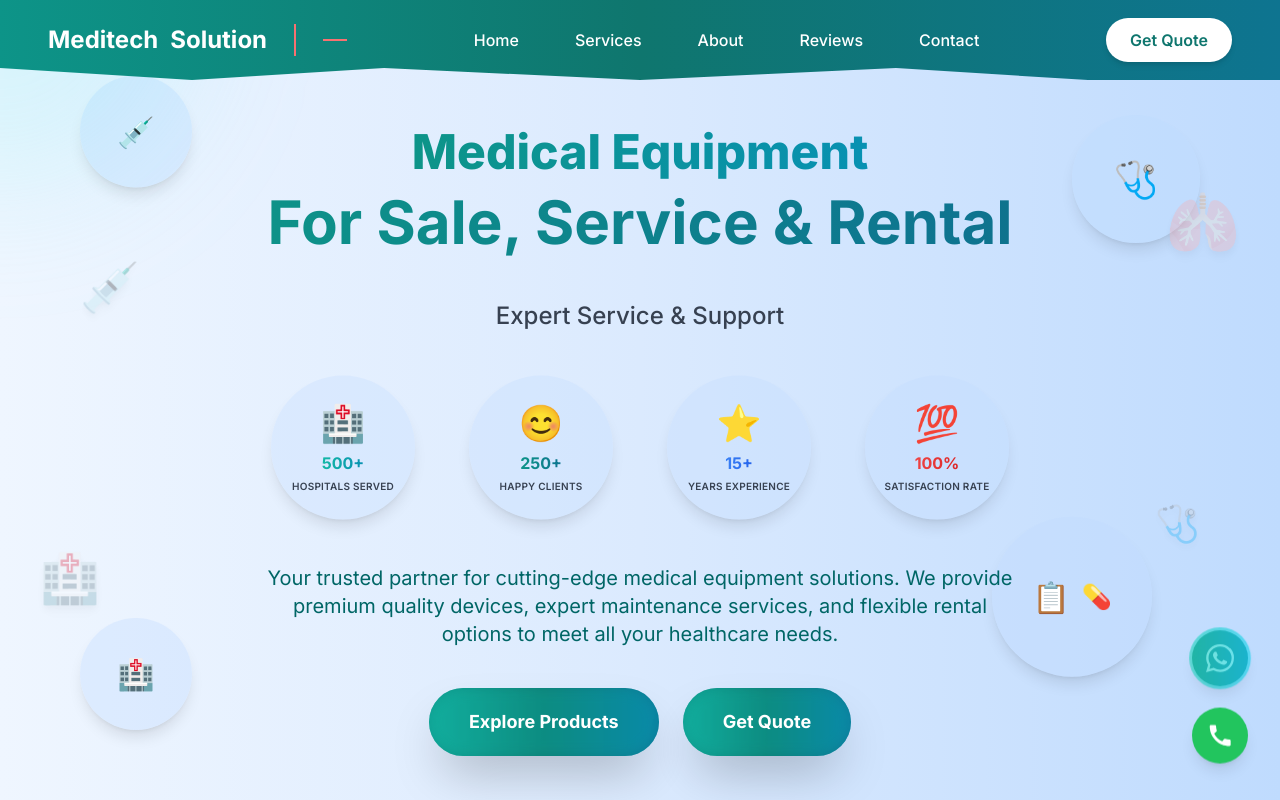
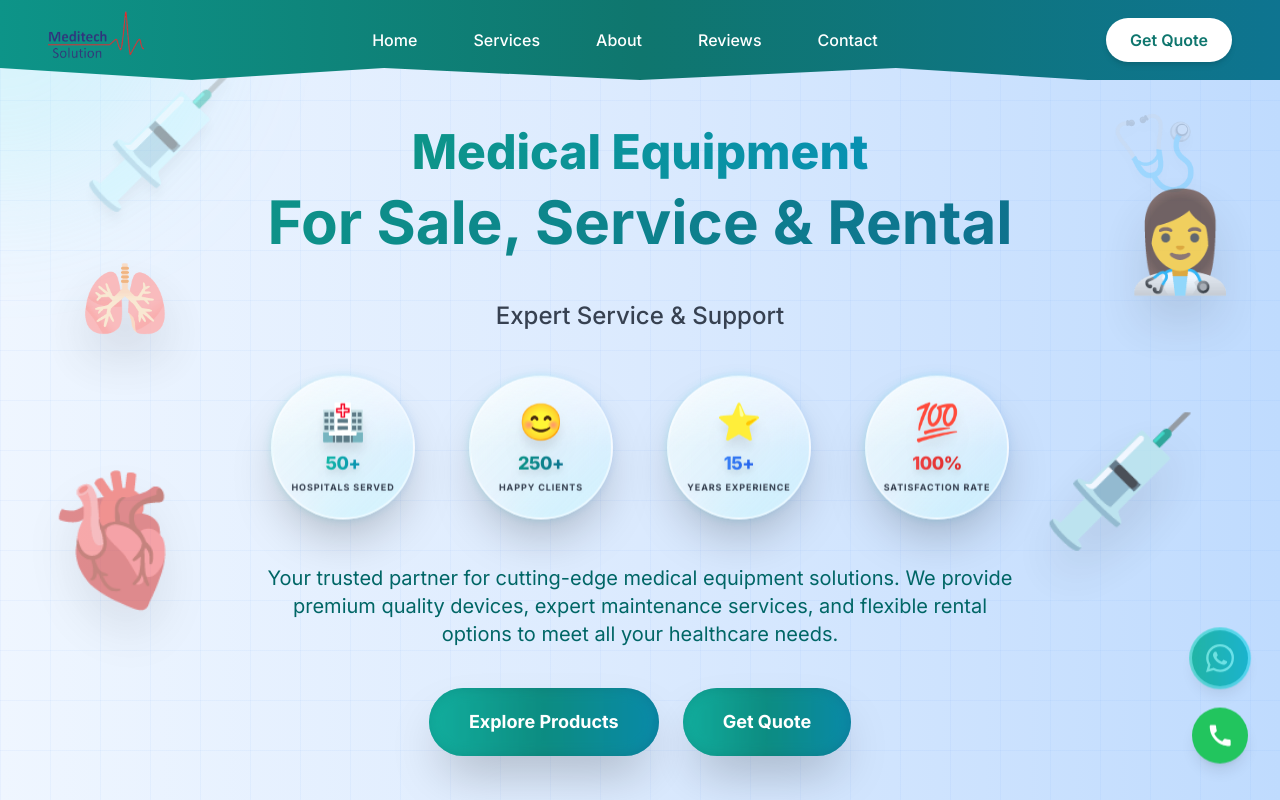
Before and after one commit to Harshanad03/meditech, a React (Create React App) app in the folder meditech-website/: page / in a window 1280 px wide. Shown: the top 800 px of the page. Built offline with nearby package versions, Linux system fonts and the light colour scheme.

Commit message:
Update website branding and content: change favicon and logo references, enhance meta descriptions, and improve hero section animations. Revise footer and navbar to include logo image and update company name styling.

```diff
--- a/meditech-website/public/index.html
+++ b/meditech-website/public/index.html
@@ -2,14 +2,15 @@
 <html lang="en">
   <head>
     <meta charset="utf-8" />
-    <link rel="icon" href="%PUBLIC_URL%/favicon.ico" />
+    <link rel="icon" href="%PUBLIC_URL%/logo.png" />
+    <link rel="shortcut icon" href="%PUBLIC_URL%/logo.png" />
     <meta name="viewport" content="width=device-width, initial-scale=1" />
     <meta name="theme-color" content="#000000" />
     <meta
       name="description"
-      content="Web site created using create-react-app"
+      content="Meditech Solution - Leading provider of advanced medical equipment including ventilators, patient monitors, ECG machines, and surgical equipment. Expert service and support for healthcare facilities."
     />
-    <link rel="apple-touch-icon" href="%PUBLIC_URL%/logo192.png" />
+    <link rel="apple-touch-icon" href="%PUBLIC_URL%/logo.png" />
     <!--
       manifest.json provides metadata used when your web app is installed on a
       user's mobile device or desktop. See https://developers.google.com/web/fundamentals/web-app-manifest/
@@ -24,7 +25,7 @@
       work correctly both with client-side routing and a non-root public URL.
       Learn how to configure a non-root public URL by running `npm run build`.
     -->
-    <title>React App</title>
+    <title>Meditech Solution - Advanced Medical Equipment & Healthcare Solutions</title>
   </head>
   <body>
     <noscript>You need to enable JavaScript to run this app.</noscript>
--- a/meditech-website/src/components/LogoLoader.jsx
+++ b/meditech-website/src/components/LogoLoader.jsx
@@ -27,36 +27,23 @@ const LogoLoader = ({ isLoading = true, onComplete }) => {
       <div className="relative">
         {/* Logo Container */}
         <div className="relative">
-          {/* Meditech Text */}
-          <div className={`text-4xl font-bold text-primary-600 transition-all duration-700 ${
-            animationState === 'initial' ? 'opacity-0 translate-y-4' : 'opacity-100 translate-y-0'
+          {/* Logo Image */}
+          <div className={`transition-all duration-700 ${
+            animationState === 'initial' ? 'opacity-0 scale-75' : 'opacity-100 scale-100'
           }`}>
-            Meditech
+            <img
+              src="/logo.png"
+              alt="Meditech Solution"
+              className="h-24 w-auto mx-auto"
+            />
           </div>
 
-          {/* Solution Text */}
-          <div className={`text-4xl font-bold text-primary-600 transition-all duration-700 delay-200 ${
-            animationState === 'initial' ? 'opacity-0 translate-y-4' : 'opacity-100 translate-y-0'
-          }`}>
-            Solution
-          </div>
-
-          {/* Red Separator Line */}
-          <div className={`absolute left-0 right-0 h-1 bg-red-500 transition-all duration-1000 ${
-            animationState === 'line' ? 'scale-x-100' : 'scale-x-0'
-          }`}
-          style={{
-            top: '50%',
-            transform: 'translateY(-50%)',
-            transformOrigin: 'left'
-          }} />
-
-          {/* Heartbeat Waveform */}
+          {/* Heartbeat Waveform Animation */}
           <div className={`absolute right-0 top-1/2 transform -translate-y-1/2 transition-all duration-1000 ${
             animationState === 'heartbeat' ? 'opacity-100 scale-100' : 'opacity-0 scale-75'
           }`}>
             <svg width="120" height="40" viewBox="0 0 120 40" className="ml-2">
-              {/* Heartbeat line extending from separator */}
+              {/* Heartbeat line extending from logo */}
               <path
                 d="M0 20 L10 20 L15 5 L25 35 L35 20 L45 20 L55 20 L65 20 L75 20 L85 20 L95 20 L105 20 L115 20 L120 20"
                 stroke="#EF4444"
--- a/meditech-website/src/components/sections/Hero.jsx
+++ b/meditech-website/src/components/sections/Hero.jsx
@@ -36,31 +36,17 @@ const Hero = () => {
     <section className="relative min-h-[80vh] flex items-center justify-center overflow-hidden bg-gradient-to-r from-blue-50 via-blue-100 to-blue-200 pt-32">
       {/* Animated Background Elements */}
       <div className="absolute inset-0 overflow-hidden">
-        {/* All Medical Icons in Translucent Circles */}
-        {/* Top-left Syringe Circle */}
-        <div className="absolute top-20 left-20 w-28 h-28 bg-blue-200/40 rounded-full animate-float flex items-center justify-center shadow-lg">
-          <div className="text-3xl text-blue-600">💉</div>
-        </div>
+        {/* Grid Pattern Background */}
+        <div className="absolute inset-0 bg-[linear-gradient(rgba(59,130,246,0.05)_1px,transparent_1px),linear-gradient(90deg,rgba(59,130,246,0.05)_1px,transparent_1px)] bg-[size:50px_50px]"></div>
 
-        {/* Top-right Stethoscope Circle */}
-        <div className="absolute top-32 right-20 w-32 h-32 bg-blue-200/40 rounded-full animate-float-delayed flex items-center justify-center shadow-lg">
-          <div className="text-4xl text-blue-600">🩺</div>
-        </div>
+        {/* Floating Medical Icons without Circles */}
+        {/* Top-left Syringe */}
+        <div className="absolute top-20 left-20 text-9xl text-blue-600 drop-shadow-xl filter brightness-110 animate-float hover:scale-110 hover:-translate-y-2 transition-all duration-500 opacity-40">💉</div>
 
-        {/* Bottom-left Hospital Building Circle */}
-        <div className="absolute bottom-20 left-20 w-28 h-28 bg-blue-200/35 rounded-full animate-float-slow flex items-center justify-center shadow-lg">
-          <div className="text-3xl text-blue-600">🏥</div>
-        </div>
+        {/* Top-right Stethoscope */}
+        <div className="absolute top-32 right-20 text-7xl text-blue-600 drop-shadow-xl filter brightness-110 animate-float-delayed hover:scale-110 hover:-translate-y-2 transition-all duration-500 opacity-20">🩺</div>
 
-        {/* Bottom-right Medical Icons Circle */}
-        <div className="absolute bottom-32 right-32 w-40 h-40 bg-blue-200/35 rounded-full animate-float-delayed-2 flex items-center justify-center shadow-lg">
-          <div className="flex items-center space-x-3">
-            {/* Medical Chart with Red Cross */}
-            <div className="text-3xl text-gray-600">📋</div>
-            {/* Pill Blister Pack */}
-            <div className="text-2xl text-purple-500">💊</div>
-          </div>
-        </div>
+
       </div>
 
               {/* Main Content */}
@@ -99,27 +85,45 @@ const Hero = () => {
         <div className={`max-w-6xl mx-auto mb-10 transform transition-all duration-1000 delay-700 ${isVisible ? 'translate-y-0 opacity-100' : 'translate-y-10 opacity-0'}`}>
           <div className="grid grid-cols-2 md:grid-cols-4 gap-6 justify-items-center">
             {[
-              { number: "500+", label: "Hospitals Served", icon: "🏥", color: "from-teal-500 to-cyan-600" },
+              { number: "50+", label: "Hospitals Served", icon: "🏥", color: "from-teal-500 to-cyan-600" },
               { number: "250+", label: "Happy Clients", icon: "😊", color: "from-teal-600 to-cyan-700" },
               { number: "15+", label: "Years Experience", icon: "⭐", color: "from-blue-500 to-blue-600" },
               { number: "100%", label: "Satisfaction Rate", icon: "💯", color: "from-red-500 to-red-600" }
             ].map((stat, index) => (
               <div key={index} className="text-center group">
-                {/* Stats Circle - Same Style as Background Circle */}
-                <div className="w-36 h-36 bg-blue-200/30 rounded-full animate-float shadow-lg flex flex-col items-center justify-center group-hover:scale-105 transition-transform duration-300">
-                  {/* Icon */}
-                  <div className="text-4xl mb-2 group-hover:scale-110 transition-transform duration-300">
-                    {stat.icon}
-                  </div>
+                {/* Stats Circle - Premium UI Design */}
+                <div className="relative w-36 h-36 rounded-full animate-float group-hover:scale-110 group-hover:-translate-y-3 transition-all duration-500">
+                  {/* Outer Glow Ring */}
+                  <div className="absolute inset-0 rounded-full bg-gradient-to-r from-teal-400/20 via-cyan-400/20 to-blue-400/20 blur-sm group-hover:blur-md transition-all duration-500"></div>
 
-                  {/* Number */}
-                  <div className={`text-base font-bold bg-gradient-to-r ${stat.color} bg-clip-text text-transparent mb-1 group-hover:scale-105 transition-transform duration-300`}>
-                    {stat.number}
-                  </div>
+                  {/* Main Circle with Premium Glass Effect */}
+                  <div className="relative w-full h-full bg-gradient-to-br from-white/80 via-blue-50/70 to-cyan-100/60 rounded-full shadow-2xl group-hover:shadow-3xl flex flex-col items-center justify-center border-2 border-white/50 backdrop-blur-md overflow-hidden">
+                    {/* Inner Shine Effect */}
+                    <div className="absolute top-0 left-0 w-full h-1/2 bg-gradient-to-b from-white/40 to-transparent rounded-t-full"></div>
 
-                  {/* Label */}
-                  <div className="text-gray-700 text-[10px] font-semibold group-hover:text-gray-800 transition-colors duration-300 uppercase tracking-wide text-center px-2">
-                    {stat.label}
+                    {/* Subtle Pattern Overlay */}
+                    <div className="absolute inset-0 bg-gradient-to-br from-transparent via-white/10 to-transparent rounded-full"></div>
+
+                    {/* Content Container */}
+                    <div className="relative z-10 flex flex-col items-center justify-center">
+                      {/* Icon with Enhanced Styling */}
+                      <div className="text-4xl mb-2 group-hover:scale-125 transition-transform duration-500 drop-shadow-xl filter brightness-110">
+                        {stat.icon}
+                      </div>
+
+                      {/* Number with Premium Typography */}
+                      <div className={`text-lg font-black bg-gradient-to-r ${stat.color} bg-clip-text text-transparent mb-1 group-hover:scale-110 transition-transform duration-500 drop-shadow-lg tracking-tight`}>
+                        {stat.number}
+                      </div>
+
+                      {/* Label with Enhanced Styling */}
+                      <div className="text-gray-700 text-[9px] font-bold group-hover:text-gray-800 transition-colors duration-500 uppercase tracking-widest text-center px-2 drop-shadow-sm leading-tight">
+                        {stat.label}
+                      </div>
+                    </div>
+
+                    {/* Hover Glow Effect */}
+                    <div className="absolute inset-0 rounded-full bg-gradient-to-r from-teal-400/0 via-cyan-400/0 to-blue-400/0 group-hover:from-teal-400/10 group-hover:via-cyan-400/10 group-hover:to-blue-400/10 transition-all duration-500"></div>
                   </div>
                 </div>
               </div>
@@ -151,12 +155,32 @@ const Hero = () => {
         </div>
       </div>
 
-      {/* Floating Medical Icons */}
+      {/* Floating Medical Icons with Premium Styling */}
       <div className="absolute inset-0 pointer-events-none">
-        <div className="absolute top-1/4 right-10 text-6xl opacity-30 animate-float-delayed filter drop-shadow-lg">🫁</div>
-        <div className="absolute top-1/3 left-20 text-5xl opacity-30 animate-float-slow filter drop-shadow-lg">💉</div>
-        <div className="absolute bottom-1/3 right-20 text-4xl opacity-30 animate-float filter drop-shadow-lg">🩺</div>
-        <div className="absolute bottom-1/4 left-10 text-5xl opacity-30 animate-float-delayed filter drop-shadow-lg">🏥</div>
+        <div className="absolute top-1/4 right-10 text-8xl opacity-75 animate-float-delayed filter drop-shadow-2xl hover:opacity-30 transition-all duration-500 hover:scale-110 hover:brightness-125 group">
+          <div className="relative">
+            <div className="absolute inset-0 bg-gradient-to-r from-teal-400/20 to-cyan-400/20 rounded-full blur-lg opacity-0 group-hover:opacity-100 transition-opacity duration-500"></div>
+            <div className="relative z-10">👩‍⚕</div>
+          </div>
+        </div>
+        <div className="absolute top-1/3 left-20 text-7xl opacity-75 animate-float-slow filter drop-shadow-2xl hover:opacity-30 transition-all duration-500 hover:scale-110 hover:brightness-125 group">
+          <div className="relative">
+            <div className="absolute inset-0 bg-gradient-to-r from-blue-400/20 to-teal-400/20 rounded-full blur-lg opacity-0 group-hover:opacity-100 transition-opacity duration-500"></div>
+            <div className="relative z-10">🫁</div>
+          </div>
+        </div>
+        <div className="absolute bottom-1/3 right-20 text-9xl opacity-75 animate-float filter drop-shadow-2xl hover:opacity-30 transition-all duration-500 hover:scale-110 hover:brightness-125 group">
+          <div className="relative">
+            <div className="absolute inset-0 bg-gradient-to-r from-cyan-400/20 to-blue-400/20 rounded-full blur-lg opacity-0 group-hover:opacity-100 transition-opacity duration-500"></div>
+            <div className="relative z-10">💉</div>
+          </div>
+        </div>
+        <div className="absolute bottom-1/4 left-10 text-9xl opacity-55 animate-float-delayed filter drop-shadow-2xl hover:opacity-30 transition-all duration-500 hover:scale-110 hover:brightness-125 group">
+          <div className="relative">
+            <div className="absolute inset-0 bg-gradient-to-r from-teal-400/20 to-cyan-400/20 rounded-full blur-lg opacity-0 group-hover:opacity-100 transition-opacity duration-500"></div>
+            <div className="relative z-10">🫀</div>
+          </div>
+        </div>
       </div>
 
       {/* Mouse Follow Effect */}
--- a/meditech-website/src/components/ui/Footer.jsx
+++ b/meditech-website/src/components/ui/Footer.jsx
@@ -46,10 +46,12 @@ const Footer = () => {
         <div className="grid grid-cols-1 md:grid-cols-2 lg:grid-cols-5 gap-8">
           {/* Company Info */}
           <div className="lg:col-span-2">
-            <div className="flex items-center space-x-2 mb-6">
-              <div className="text-2xl font-bold text-primary-400">Meditech</div>
-              <div className="text-2xl font-bold text-primary-400">Solution</div>
-              <div className="w-6 h-0.5 bg-red-500"></div>
+            <div className="flex items-center mb-6">
+              <img
+                src="/logo.png"
+                alt="Meditech Solution"
+                className="h-16 w-auto"
+              />
             </div>
             <p className="text-neutral-300 mb-6 leading-relaxed">
               Leading provider of advanced medical equipment, dedicated to improving healthcare
--- a/meditech-website/src/components/ui/Navbar.jsx
+++ b/meditech-website/src/components/ui/Navbar.jsx
@@ -33,15 +33,12 @@ const Navbar = () => {
       <div className="max-w-7xl mx-auto px-6 sm:px-8 lg:px-12 relative z-10">
         <div className="flex justify-between items-center h-20">
           {/* Logo */}
-          <div className="flex items-center space-x-3">
-            <div className="text-2xl font-bold text-white transition-colors duration-300">
-              Meditech
-            </div>
-            <div className="text-2xl font-bold text-white transition-colors duration-300">
-              Solution
-            </div>
-            <div className="w-8 h-0.5 bg-red-400 transform rotate-90"></div>
-            <div className="w-6 h-0.5 bg-red-400"></div>
+          <div className="flex items-center">
+            <img
+              src="/logo.png"
+              alt="Meditech Solution"
+              className="h-16 w-auto transition-all duration-300 hover:scale-105"
+            />
           </div>
 
           {/* Desktop Navigation */}
```
Also changed, not shown: meditech-website/public/logo.png (added), meditech-website/public/manifest.json.
